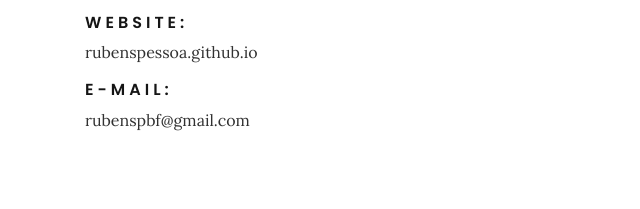
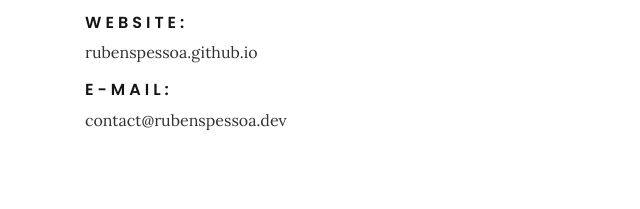
Before and after one commit to rubenspessoa/handmade-website, a website: page index.html in a window 1280 px wide. Shown: the part 1509-1718 px from the top of the page, 0-640 px from the left. Drawn offline with Linux system fonts and the light colour scheme.

Commit message:
update e-mail in profile section

```diff
--- a/index.html
+++ b/index.html
@@ -119,7 +119,7 @@
               <h4>WEBSITE:</h4>
               <p>rubenspessoa.github.io</p>
               <h4>E-MAIL:</h4>
-              <p>rubenspbf@gmail.com</p>
+              <p>contact@rubenspessoa.dev</p>
             </div>
           </div>
         </div>
```
